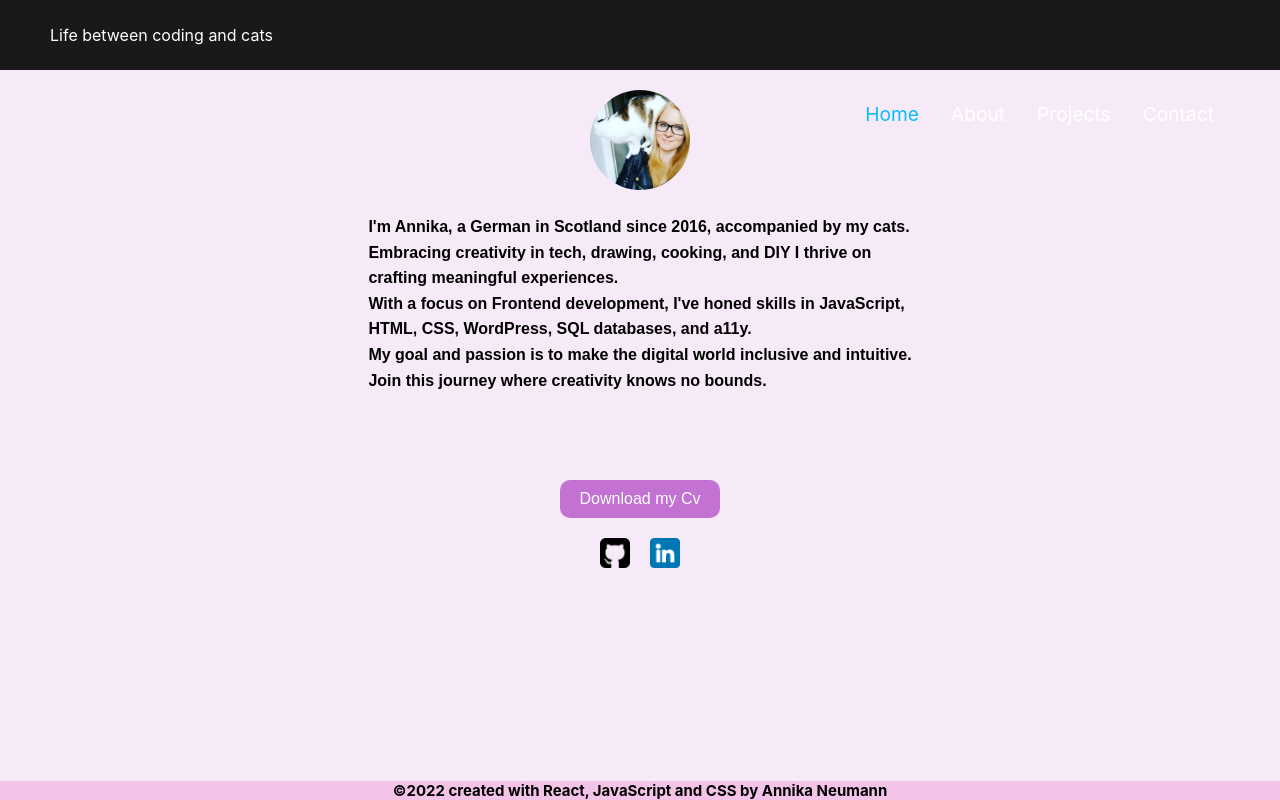
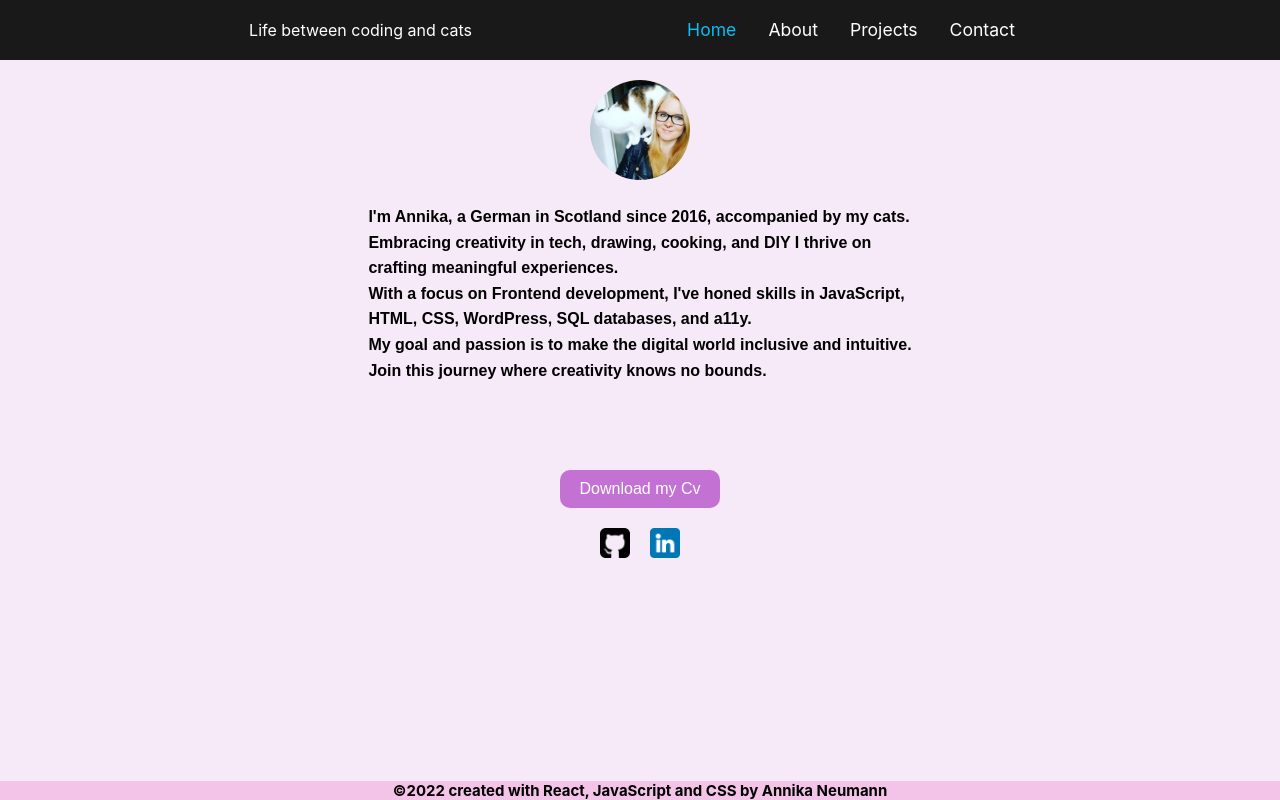
Before and after one commit to AnnikaNeumann/annikaneumann.github.io, a React (Create React App) app: page / in a window 1280 px wide. Built offline with nearby package versions, Linux system fonts and the light colour scheme.

Commit message:
Nav Links in one row and aligned in the same space with logo - hooray

```diff
--- a/src/components/NavBar2.js
+++ b/src/components/NavBar2.js
@@ -20,8 +20,8 @@ function NavBar2() {
   return (
     <>
       <IconContext.Provider value={{ color: "#fff" }}>
-        <nav className="navbar" tabIndex='0'>
-          <div className="navbar-container container" tabIndex='0' >
+        <nav className="navbar">
+          <div className="navbar-container container" >
             <Link to="/" className="navbar-logo" tabIndex='0' onClick={closeMobileMenu}>
               Life between coding and cats
             </Link>
@@ -34,7 +34,7 @@ function NavBar2() {
             >
               {click ? <FaTimes /> : <FaBars />}
             </div>
-            <ul className={click ? "nav-menu active" : "nav-menu"} tabIndex='0'>
+            <ol className={click ? "nav-menu active" : "nav-menu"} tabIndex='0'>
               <li className="nav-item">
                 <NavLink
                   to="/" tabIndex='0'
@@ -79,7 +79,7 @@ function NavBar2() {
                   Contact
                 </NavLink>
               </li>
-            </ul>
+            </ol>
           </div>
         </nav>
       </IconContext.Provider>
--- a/src/components/css/NavBar2.css
+++ b/src/components/css/NavBar2.css
@@ -6,11 +6,11 @@
 
   .navbar {
     background: #19191a;
-    height: 70px;
+    height: 60px;
     display: flex;
     justify-content: center;
     align-items: center;
-    font-size: 1.2rem;
+    font-size: 1.1rem;
     position: sticky;
     top: 0;
     z-index: 999;
@@ -18,7 +18,7 @@
 
   .navbar-container {
     display: flex;
-    justify-content: space-between;
+    justify-content: space-evenly;
     height: 80px;
   }
 
@@ -140,4 +140,8 @@
       font-size: 1.8rem;
       cursor: pointer;
     }
+
+    .navbar-container{
+      position: relative
+    }
   }
```
